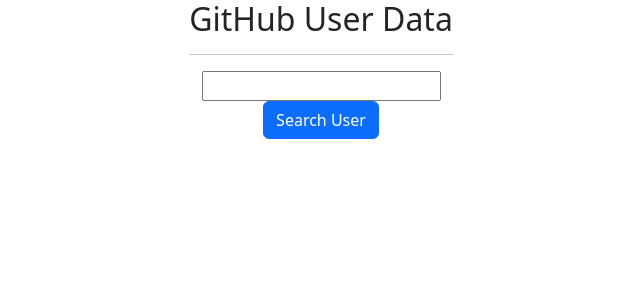
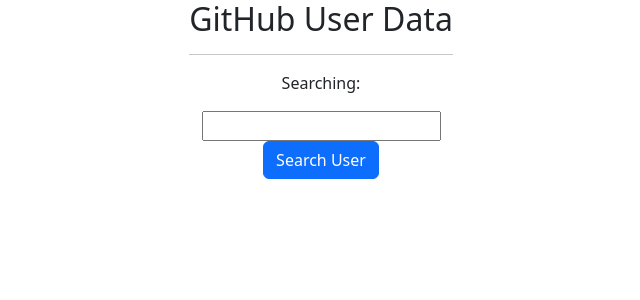
Before and after one commit to jhowilbur/vue-simple-projects, a Vue app in the folder intro-with-vue-init/: page / in a window 1280 px wide. Shown: the top 300 px of the page, without its empty margins (319-959 px from the left). Built offline with nearby package versions, Linux system fonts and the light colour scheme.

Commit message:
- details about v-model

```diff
--- a/intro-with-vue-init/src/components/Github.vue
+++ b/intro-with-vue-init/src/components/Github.vue
@@ -9,12 +9,12 @@
     company: '',
     bio: '',
     avatar_url: '',
-    // searchInput: '',
     repos: []
   })
 
-  async function fetchSearchUser() {
-    // const res = await fetch(`https://api.github.com/users/${state.searchInput}`);
+  async function fetchSearchUser(event) {
+    event.preventDefault();
+
     const res = await fetch(`https://api.github.com/users/${searchInput.value}`); //to be able to manipulate the value of the ref we need to use .value
     const data = await res.json();
 
@@ -39,6 +39,13 @@
         ? `${state.repos.length}`
         : `No repositories in ${state.name}`
   })
+
+  const searchingUser = computed(() => { // we can do that using v-model because will generate errors
+    return searchInput.value === ''
+        ? `Waiting for search...`
+        : `<p>Searching: <strong>https://api.github.com/users/${searchInput.value}</strong> </p>`
+        // : `<p>Searching: <strong>https://api.github.com/users/{{ searchInput }}</strong> </p>`
+  })
 </script>
 
 <template>
@@ -49,13 +56,25 @@
         <h2>GitHub User Data</h2>
         <hr>
 
-<!--        <input class="centered" type="text" v-model="state.searchInput">-->
-        <input class="centered" type="text" v-model="searchInput">
-        <br>
-        <button type="button" class="btn btn-primary" @click="fetchSearchUser">
-          Search User
-        </button>
-        <br><br>
+        <!-- v-html is a directive that allows us to pass HTML through to our templates. -->
+<!--        <div v-html="searchingUser"></div>-->
+
+        <p>
+          Searching:<br>
+          <strong v-if="searchInput !== '' ">
+            https://api.github.com/users/{{ searchInput }}
+          </strong>
+        </p>
+        <form @submit="fetchSearchUser">
+          <!-- v-model is a directive that allows us to create two-way data bindings on form input, textarea, and select elements. -->
+          <input class="centered" type="text" v-model="searchInput">
+
+          <!-- v-model.lazy change instantaneously -->
+<!--          <input class="centered" type="text" v-model.lazy="searchInput">-->
+          <br>
+          <button class="btn btn-primary"> Search User </button>
+          <br><br>
+        </form>
 
         <div v-if=" state.login !== '' ">
           <img :src="state.avatar_url">
```
